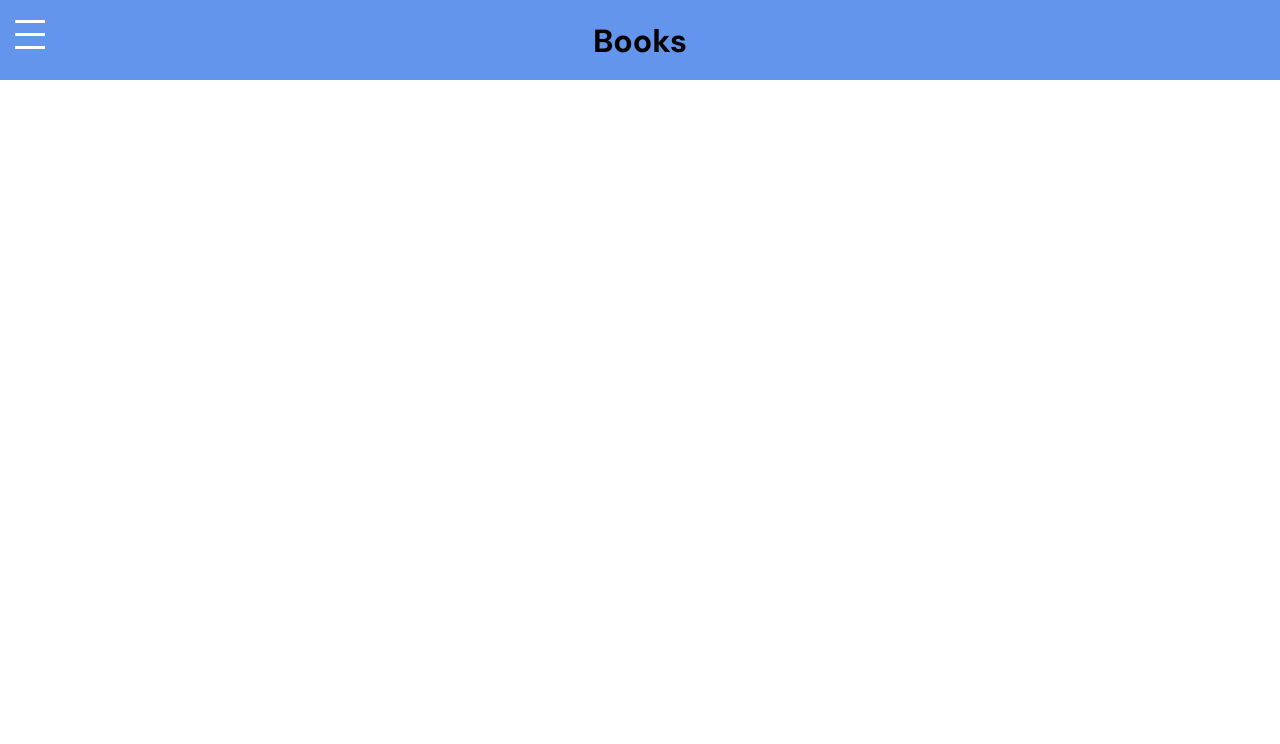
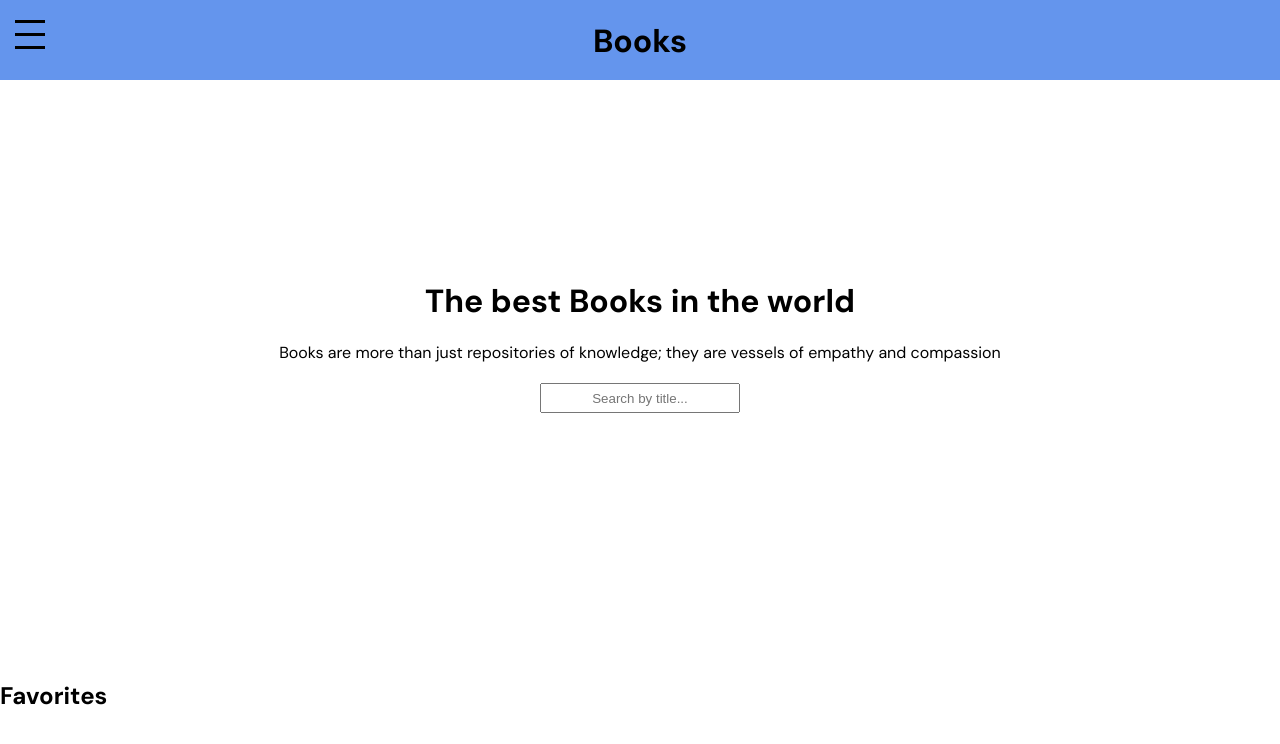
Before and after one commit to SultanKent/books-app, a React (Vite) app: page /#/favorites in a window 1280 px wide. Shown: the top 744 px of the page. Built offline with nearby package versions, Linux system fonts and the light colour scheme.

Commit message:
add: searching and favorites

```diff
--- a/src/App.jsx
+++ b/src/App.jsx
@@ -1,21 +1,29 @@
-import React from 'react';
+import React, { useState } from 'react';
 import { HashRouter as Router, Route, Routes } from 'react-router-dom';
-import { Provider } from 'react-redux'; // Импортируем Provider
-import store from './store'; // Подключаем ваш Redux store
-import Menu from './components/Menu/Menu'; // Ваш компонент меню
+import { Provider } from 'react-redux';
+import store from './store';
 import BookList from './components/BookList/BookList';
-import BookDetails from './components/BookDetails/BookDetails'; // Добавляем компонент BookDetails
-import "./App.scss"
+import BookDetails from './components/BookDetails/BookDetails';
+import Header from './components/Header/Header';
+import './App.scss'
+import Favorites from './components/Favorites/Favorites';
 
 function App() {
+  const [searchText, setSearchText] = useState('');
+
+  const handleSearch = (text) => {
+    setSearchText(text);
+  };
+
   return (
     <Provider store={store}>
       <Router>
         <div className="App">
-          <Menu /> {/* Ваш компонент меню */}
+          <Header handleSearch={handleSearch} />
           <Routes>
-            <Route path="/" element={<BookList />} />
-            <Route path="/books/:id" element={<BookDetails />} /> {/* Добавляем маршрут для деталей книги */}
+            <Route path="/" element={<BookList searchText={searchText} />} />
+            <Route path="/books/:id" element={<BookDetails />} />
+            <Route path='/favorites' element={<Favorites/>} />
           </Routes>
         </div>
       </Router>
--- a/src/actions/bookActions.jsx
+++ b/src/actions/bookActions.jsx
@@ -1,6 +1,7 @@
 import axios from 'axios';
 
 export const FETCH_BOOKS_REQUEST = 'FETCH_BOOKS_REQUEST';
+export const TOGGLE_FAVORITE = 'TOGGLE_FAVORITE';
 export const FETCH_BOOKS_SUCCESS = 'FETCH_BOOKS_SUCCESS';
 export const FETCH_BOOKS_FAILURE = 'FETCH_BOOKS_FAILURE';
 
@@ -8,23 +9,37 @@ export const fetchBooksRequest = () => ({
   type: FETCH_BOOKS_REQUEST,
 });
 
-export const fetchBooksSuccess = (books) => ({
-  type: FETCH_BOOKS_SUCCESS,
-  payload: books,
-});
+export const fetchBooksSuccess = (books) => {
+  const storedBooks = JSON.parse(localStorage.getItem('favoriteBooks')) || {};
+  const booksWithFavorites = books.map((book) => ({
+    ...book,
+    isFavorite: storedBooks[book.id] || false,
+  }));
+
+  return {
+    type: FETCH_BOOKS_SUCCESS,
+    payload: booksWithFavorites,
+  };
+};
 
 export const fetchBooksFailure = (error) => ({
   type: FETCH_BOOKS_FAILURE,
   payload: error,
 });
 
-export const fetchBooks = (startIndex, limit) => {
+export const toggleFavorite = (id) => ({
+  type: TOGGLE_FAVORITE,
+  payload: id,
+});
+
+export const fetchBooks = (startIndex, limit, searchText) => {
   return (dispatch) => {
     dispatch(fetchBooksRequest());
+    const searchQuery = searchText ? `&title_like=${searchText}` : '';
     axios
-      .get(`https://example-data.draftbit.com/books?_start=${startIndex}&_limit=${limit}`)
+      .get(`https://example-data.draftbit.com/books?_start=${startIndex}&_limit=${limit}${searchQuery}`)
       .then((response) => {
-        const books = response.data;
+        const books = response.data.map(book => ({ ...book, isFavorite: false })); // Добавляем начальное значение isFavorite
         dispatch(fetchBooksSuccess(books));
       })
       .catch((error) => {
--- a/src/actions/bookReducer.jsx
+++ b/src/actions/bookReducer.jsx
@@ -2,7 +2,8 @@ import {
   FETCH_BOOKS_REQUEST,
   FETCH_BOOKS_SUCCESS,
   FETCH_BOOKS_FAILURE,
-  } from './bookActions';
+  TOGGLE_FAVORITE,
+} from '../actions/bookActions';
 
 const initialState = {
   loading: false,
@@ -29,6 +30,25 @@ import {
         books: [],
         error: action.payload,
       };
+      case TOGGLE_FAVORITE:
+      const updatedBooks = state.books.map((book) =>
+        book.id === action.payload
+          ? { ...book, isFavorite: !book.isFavorite }
+          : book
+      );
+
+      // Update local storage with the new favorite status
+      const newLocalStorage = updatedBooks.reduce((acc, book) => {
+        acc[book.id] = book.isFavorite;
+        return acc;
+      }, {});
+
+      localStorage.setItem('favoriteBooks', JSON.stringify(newLocalStorage));
+
+      return {
+        ...state,
+        books: updatedBooks,
+      };
     default:
       return state;
   }
--- a/src/components/BookDetails/BookDetails.jsx
+++ b/src/components/BookDetails/BookDetails.jsx
@@ -1,19 +1,37 @@
-import React, { useState, useEffect } from 'react';
+import React, { useEffect, useState } from 'react';
 import { useParams } from 'react-router-dom';
-import './BookDetails.scss'
+import { useDispatch, useSelector } from 'react-redux';
+import { toggleFavorite } from '../../actions/bookActions';
+import './BookDetails.scss';
 
 const BookDetails = () => {
-  const { id } = useParams(); // Получаем id из параметров маршрута
+  const { id } = useParams();
+  const dispatch = useDispatch();
   const [book, setBook] = useState(null);
 
   useEffect(() => {
-    // Здесь вы можете выполнить запрос к API для получения данных о книге по id
-    // Пример запроса (предполагая, что вы используете fetch или axios):
     fetch(`https://example-data.draftbit.com/books/${id}`)
-      .then(response => response.json())
-      .then(data => setBook(data))
-      .catch(error => console.error('Error fetching book details:', error));
+      .then((response) => response.json())
+      .then((data) => setBook(data))
+      .catch((error) => console.error('Error fetching book details:', error));
   }, [id]);
+
+  const booksData = useSelector((state) => state.books);
+  const { books } = booksData;
+
+  const selectedBook = books.find((b) => b.id === parseInt(id));
+  const isFavorite = selectedBook ? selectedBook.isFavorite : false;
+
+  const handleFavoriteToggle = () => {
+    dispatch(toggleFavorite(parseInt(id)));
+
+    // Update local storage with the new favorite status
+    const storedBooks = JSON.parse(localStorage.getItem('favoriteBooks')) || {};
+    localStorage.setItem(
+      'favoriteBooks',
+      JSON.stringify({ ...storedBooks, [id]: !isFavorite })
+    );
+  };
 
   if (!book) {
     return <p>Loading...</p>;
@@ -25,12 +43,15 @@ const BookDetails = () => {
       <img src={book.image_url} alt={book.title} />
       <h3>{book.title}</h3>
       <p>Author: {book.authors}</p>
-      <p>pages: {book.num_pages}</p>
-      <p>rating {book.rating}</p>
-      <p>genres: {book.genres}</p>
+      <p>Pages: {book.num_pages}</p>
+      <p>Rating: {book.rating}</p>
+      <p>Genres: {book.genres}</p>
       <p>Description: {book.description}</p>
       <p>Quote1: {book.Quote1}</p>
       <p>Quote2: {book.Quote2}</p>
+      <button onClick={handleFavoriteToggle}>
+        {isFavorite ? 'Remove from Favorites' : 'Add to Favorites'}
+      </button>
     </div>
   );
 };
--- a/src/components/BookDetails/BookDetails.scss
+++ b/src/components/BookDetails/BookDetails.scss
@@ -14,4 +14,17 @@
             max-width: 320px;
         }
     }
+    >button {
+        padding: 10px 20px;
+        font-size: 1rem;
+        background-color: #007bff;
+        color: white;
+        border: none;
+        border-radius: 4px;
+        cursor: pointer;
+        transition: background-color 0.3s ease-in-out;
+        &:hover {
+           background-color: #0056b3;
+        }
+    }
 }
--- a/src/components/BookList/BookList.jsx
+++ b/src/components/BookList/BookList.jsx
@@ -1,10 +1,10 @@
 import React, { useEffect, useState } from 'react';
 import { useSelector, useDispatch } from 'react-redux';
 import { fetchBooks } from '../../actions/bookActions';
-import { Link } from 'react-router-dom'; // Импорт Link для создания ссылок
+import { Link } from 'react-router-dom';
 import './BookList.scss';
 
-const BookList = () => {
+const BookList = ({ searchText }) => {
   const dispatch = useDispatch();
   const booksData = useSelector((state) => state.books);
   const { loading, books, error } = booksData;
@@ -13,7 +13,7 @@ const BookList = () => {
   const [startIndex, setStartIndex] = useState(0);
 
   useEffect(() => {
-    dispatch(fetchBooks(startIndex, limit));
+    dispatch(fetchBooks(startIndex, limit)); // Запрос всех книг без учета текста поиска
   }, [dispatch, startIndex]);
 
   const handleLoadMore = () => {
@@ -26,6 +26,11 @@ const BookList = () => {
     }
   };
 
+  // Фильтрация книг на основе текста поиска
+  const filteredBooks = books.filter((book) =>
+    book.title.toLowerCase().includes(searchText.toLowerCase())
+  );
+
   return (
     <div className="book-list">
       {loading ? (
@@ -35,9 +40,9 @@ const BookList = () => {
       ) : (
         <div>
           <ul>
-            {books.map((book) => (
+            {filteredBooks.map((book) => (
               <li key={book.id}>
-                  <Link to={`/books/${book.id}`} style={{textDecoration: 'none'}}>
+                <Link to={`/books/${book.id}`} style={{ textDecoration: 'none' }}>
                   <img src={book.image_url} alt="" />
                   <h3>{book.title}</h3>
                   <p>{book.author}</p>
--- a/src/components/BookList/BookList.scss
+++ b/src/components/BookList/BookList.scss
@@ -1,4 +1,4 @@
-.book-list {
+.book-list, .Favorites {
   .Loading {
     text-align: center;
   }
@@ -25,11 +25,14 @@
         transition: transform 0.3s ease-in-out;
         &:hover {
           background: #808080;
-          transform: scale(1.1);
         }
         img {
           max-width: 600px;
           height: 450px;
+          transition: transform 0.3s ease-in-out;
+          &:hover {
+            transform: scale(0.9);
+          }
           @media(max-width: 680px) {
             height: 400px;
           }
--- a/src/components/BurgerMenu/BurgerMenu.scss
+++ b/src/components/BurgerMenu/BurgerMenu.scss
@@ -18,10 +18,11 @@
     cursor: pointer;
     padding: 15px;
     position: fixed;
+    z-index: 20;
     .line {
       width: 30px;
       height: 3px;
-      background-color: white;
+      background-color: black;
       margin: 5px 0;
     }
   }
--- /dev/null
+++ b/src/components/Favorites/Favorites.jsx
@@ -0,0 +1,30 @@
+import React from 'react';
+import { useSelector } from 'react-redux';
+import { Link } from 'react-router-dom';
+import '../BookList/BookList.scss'
+
+const Favorites = () => {
+  const storedBooks = JSON.parse(localStorage.getItem('favoriteBooks')) || {};
+  const favoriteBooks = useSelector((state) =>
+    state.books.books.filter((book) => storedBooks[book.id])
+  );
+
+  return (
+    <div className='Favorites'>
+      <h2>Favorites</h2>
+      <ul>
+        {favoriteBooks.map((book) => (
+          <li key={book.id}>
+            <Link to={`/books/${book.id}`} style={{ textDecoration: 'none' }}>
+              <img src={book.image_url} alt={book.title} />
+              <h3>{book.title}</h3>
+              <p>{book.author}</p>
+            </Link>
+          </li>
+        ))}
+      </ul>
+    </div>
+  );
+};
+
+export default Favorites;
--- a/src/components/Header/Header.jsx
+++ b/src/components/Header/Header.jsx
@@ -1,13 +1,31 @@
-import React from 'react'
+import React, { useState } from 'react';
+import { Link } from 'react-router-dom';
+import './Header.scss';
 import Menu from '../Menu/Menu'
-import './Header.scss'
 
-const Header = () => {
+const Header = ({ handleSearch }) => {
+  const [searchText, setSearchText] = useState('');
+
+  const handleChange = (e) => {
+    setSearchText(e.target.value);
+    handleSearch(e.target.value); // Передача текста поиска вверх
+  };
+
   return (
     <div className="Header">
-        <Menu/>
+      <Menu />
+      <div className="Header_main">
+        <h1>The best Books in the world</h1>
+        <p>Books are more than just repositories of knowledge; they are vessels of empathy and compassion</p>
+        <input
+          type="text"
+          placeholder="Search by title..."
+          value={searchText}
+          onChange={handleChange}
+        />
+      </div>
     </div>
-  )
+  );
 }
 
-export default Header
+export default Header;
--- a/src/components/Header/Header.scss
+++ b/src/components/Header/Header.scss
@@ -0,0 +1,14 @@
+.Header_main {
+    height: 600px;
+    text-align: center;
+    padding: 200px 0px;
+    >p {
+        margin-bottom: 20px;
+    }
+    >input {
+        outline: none;
+        height: 30px;
+        width: 200px;
+        text-align: center;
+    }
+}
```
Also changed, not shown: src/components/Favorites/Favorites.scss (added). Lines whose indentation alone changed are shown as unchanged.
